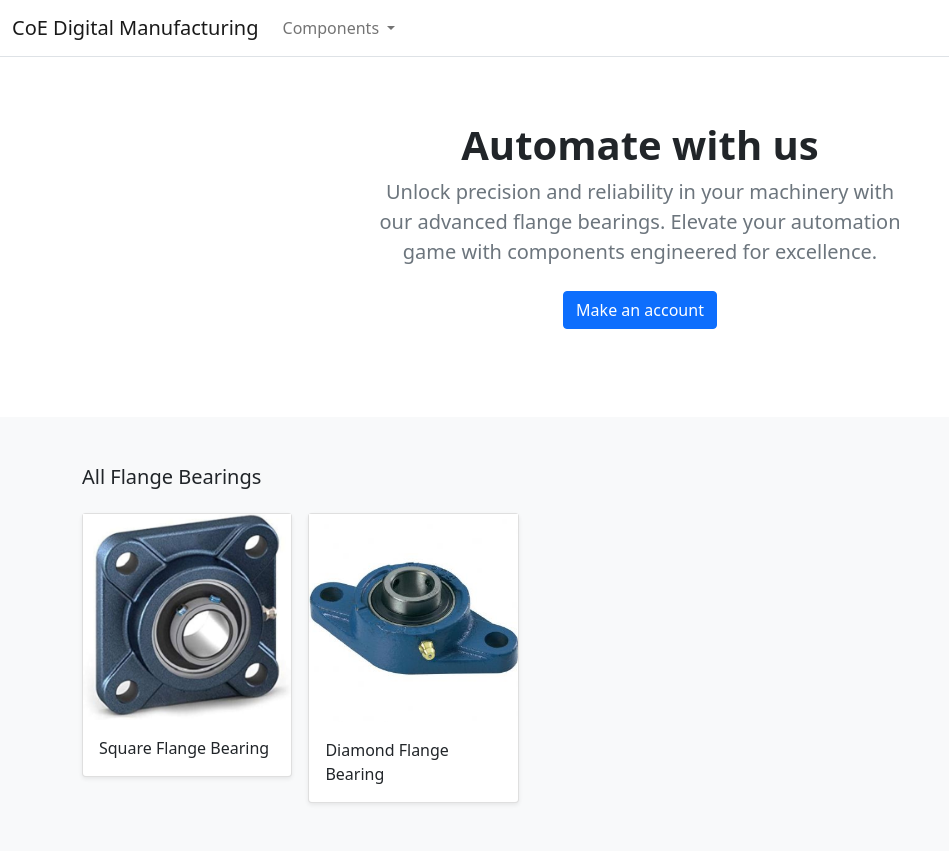
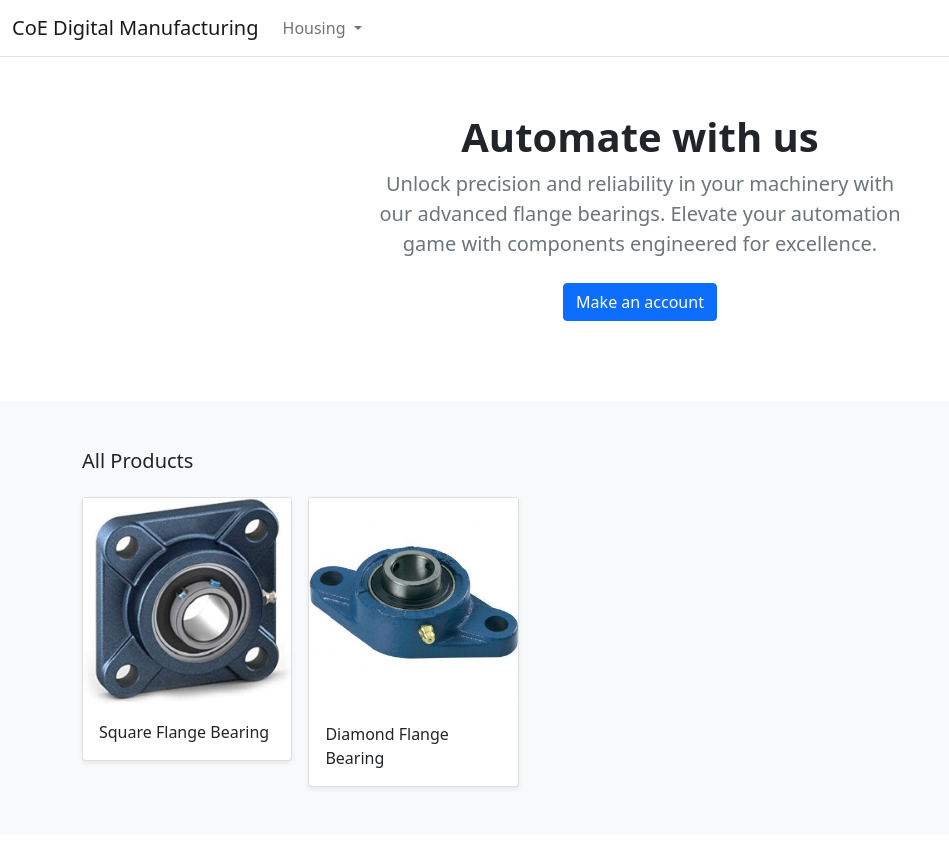
Before and after one commit to keivalya/COE-DM-Orders, a Django app: page / in a window 1280 px wide. Shown: the whole page, without its empty margins (0-949 px from the left). After the commit the page ends 790 px from the top, so only its background shows below. Run offline with Django 4.2, Linux system fonts and the light colour scheme; data comes from the database, SQL or seed files in the repository.

Commit message:
added housing

```diff
--- a/templates/store/base.html
+++ b/templates/store/base.html
@@ -7,6 +7,7 @@
     <title>{% block title %}CoE DM Store{% endblock %}</title>
     <meta name="viewport" content="width=device-width, initial-scale=1">
     <link href="https://cdn.jsdelivr.net/npm/bootstrap@5.0.0-beta1/dist/css/bootstrap.min.css" rel="stylesheet" integrity="sha384-giJF6kkoqNQ00vy+HMDP7azOuL0xtbfIcaT9wjKHr8RbDVddVHyTfAAsrekwKmP1" crossorigin="anonymous">
+    <script src="https://code.jquery.com/jquery-3.5.1.min.js" integrity="sha256-9/aliU8dGd2tb6OSsuzixeV4y/faTqgFtohetphbbj0=" crossorigin="anonymous"></script>
     <script src="https://cdn.jsdelivr.net/npm/bootstrap@5.0.0-beta1/dist/js/bootstrap.bundle.min.js" integrity="sha384-ygbV9kiqUc6oa4msXn9868pTtWMgiQaeYH7/t7LECLbyPA2x65Kgf80OJFdroafW" crossorigin="anonymous"></script>
 </head>
 
@@ -24,10 +25,10 @@
                         <li class="nav-item dropdown">
                             <a class="nav-link dropdown-toggle" href="#" id="navbarDropdown" role="button"
                                 data-bs-toggle="dropdown" aria-expanded="false">
-                                Components
+                                Housing
                             </a>
                             <ul class="dropdown-menu" aria-labelledby="navbarDropdown">
-                                <li><a class="dropdown-item" href="{% url "store:product_all" %}">All</a></li>
+                                {% comment %} <li><a class="dropdown-item" href="{% url "store:product_all" %}">All</a></li> {% endcomment %}
                                 {% for c in categories %}
                                 <li {% if category.slug == c.slug %}class="selected" {% endif %}>
                                     <a class="dropdown-item" href="{{ c.get_absolute_url }}">{{ c.name|title }}</a>
--- a/templates/store/home.html
+++ b/templates/store/home.html
@@ -7,7 +7,7 @@
 <main>
 
   <section class="py-5 text-center container">
-    <div class="row py-lg-3">
+    <div class="row py-lg-2">
       <div class="col-lg-6 col-md-8 mx-auto">
         <h1 class="h1 fw-bold">Automate with us</h1>
         <p class="lead text-muted">
@@ -24,7 +24,7 @@
   <div class="album py-5 bg-light">
     <div class="container">
 
-      <div class="pb-3 h5">All Flange Bearings</div>
+      <div class="pb-3 h5">All Products</div>
       <div class="row row-cols-1 row-cols-sm-2 row-cols-md-5 g-3">
 
         {% for product in products %}
```
